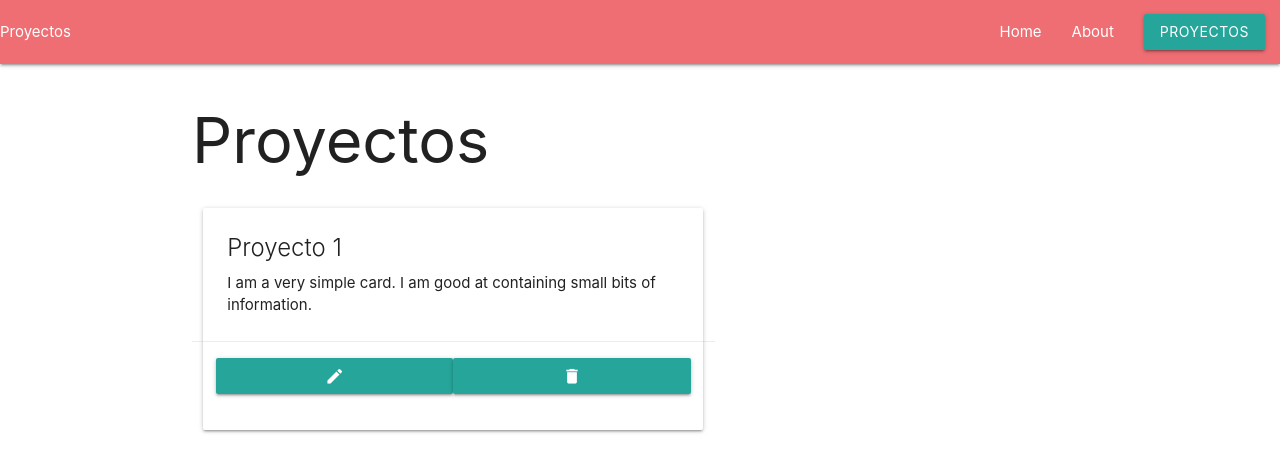
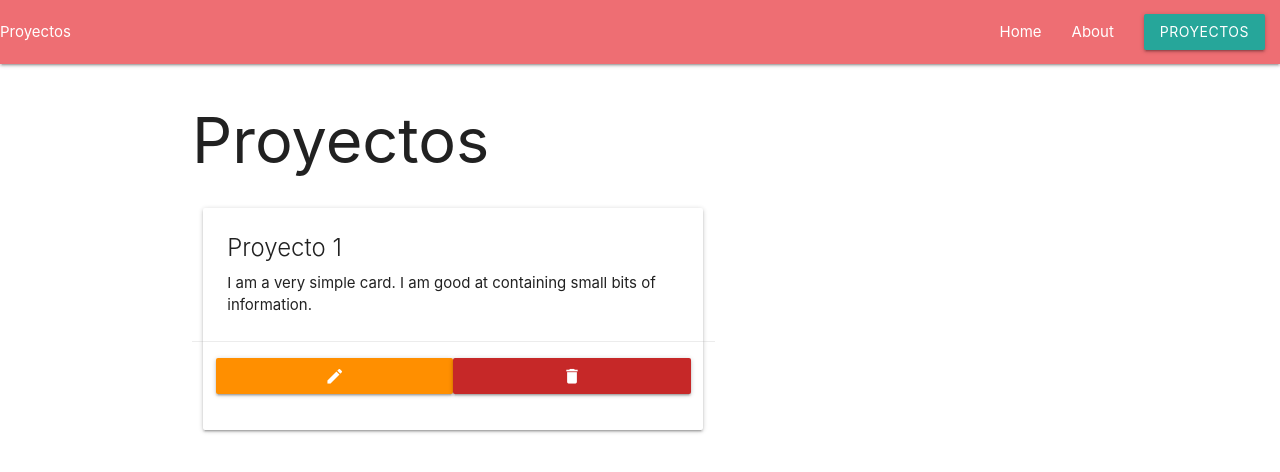
Before and after one commit to ZielGit/project-manager, a Vue app: page /proyectos in a window 1280 px wide. Shown: the top 472 px of the page. Built offline with nearby package versions, Linux system fonts and the light colour scheme.

Commit message:
feat: CardProject

```diff
--- /dev/null
+++ b/src/components/CardProject.vue
@@ -0,0 +1,14 @@
+<template>
+    <div class="card horizontal">
+        <div class="card-stacked">
+            <div class="card-content">
+                <span class="card-title">Proyecto 1</span>
+                <p>I am a very simple card. I am good at containing small bits of information.</p>
+            </div>
+            <div class="row card-action">
+                <a class="col s6 waves-effect waves-light btn amber darken-3"><i class="material-icons">create</i></a>
+                <a class="col s6 waves-effect waves-light btn red darken-3"><i class="material-icons">delete</i></a>
+            </div>
+        </div>
+    </div>
+</template>
--- a/src/components/Contenedor.vue
+++ b/src/components/Contenedor.vue
@@ -1,28 +1,15 @@
 <template>
     <div class="row">
         <div class="col s12 m7">
-            <div class="card horizontal">
-                <div class="card-stacked">
-                    <div class="card-content">
-                        <span class="card-title">Proyecto 1</span>
-                        <p>I am a very simple card. I am good at containing small bits of information.</p>
-                    </div>
-                    <div class="row card-action">
-                        <a class="col s6 waves-effect waves-light btn"><i class="material-icons">create</i></a>
-                        <a class="col s6 waves-effect waves-light btn"><i class="material-icons">delete</i></a>
-                    </div>
-                </div>
-            </div>
+            <CardProject />
         </div>
     </div>
 </template>
 
 <script>
+import CardProject from './CardProject.vue';
+
 export default {
-    setup () {
-
-
-        return {}
-    }
+    components: { CardProject }
 }
 </script>
```
